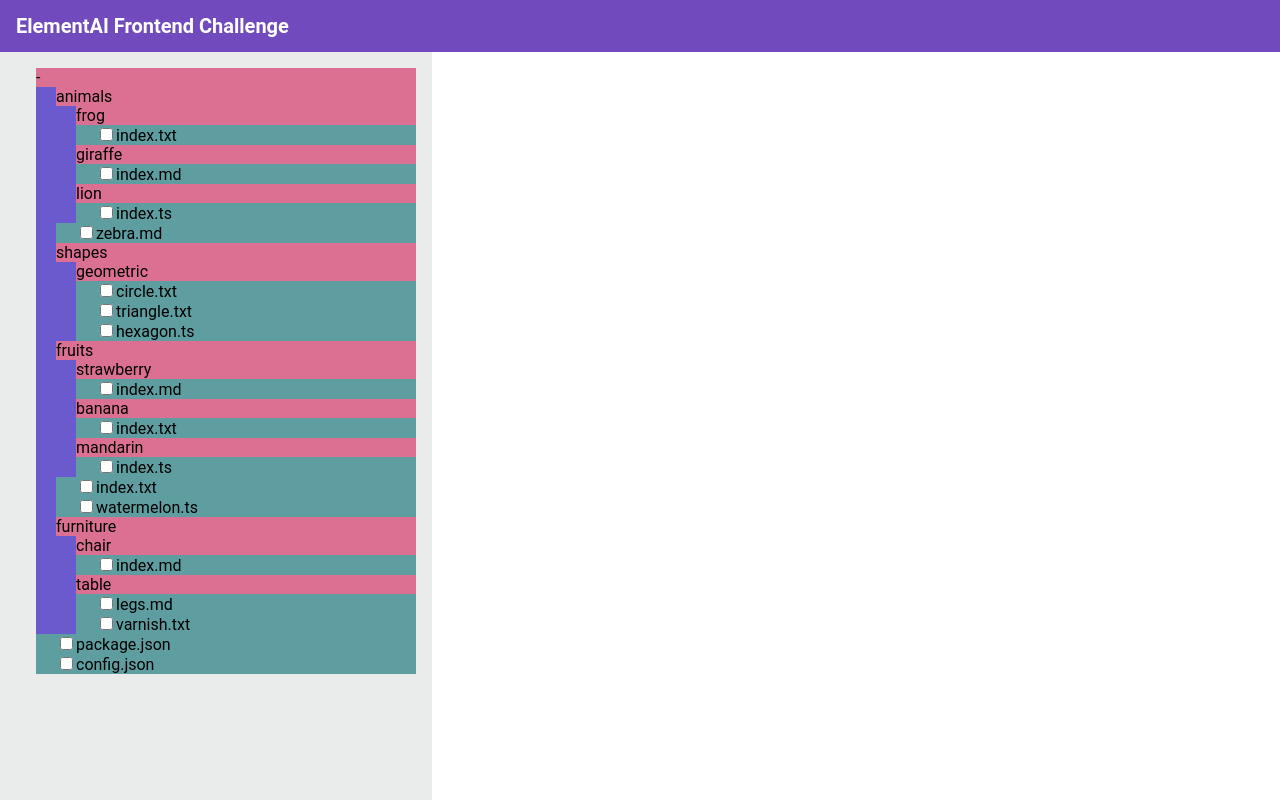
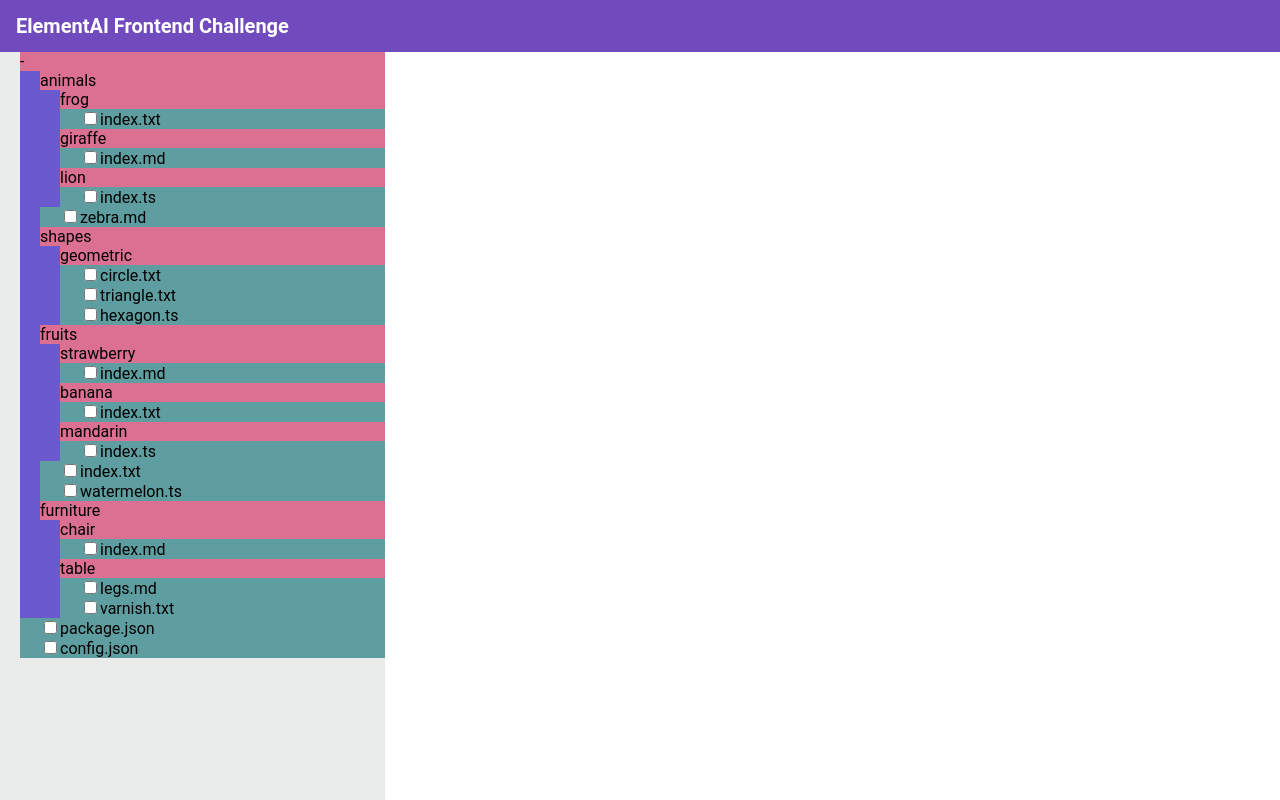
Before and after one commit to FloatingShepherd/file-tree, a React (Create React App) app: page / in a window 1280 px wide. Built offline with nearby package versions, Linux system fonts and the light colour scheme.

Commit message:
Fixed css

```diff
--- a/src/components/FileContent/index.css
+++ b/src/components/FileContent/index.css
@@ -11,6 +11,6 @@
 
 @media only screen and (min-width: 800px) {
   .FileContent {
-    max-width:70%;
+    width:70%;
   }
 }
--- a/src/components/FileTree/index.css
+++ b/src/components/FileTree/index.css
@@ -1,7 +1,6 @@
 .FileTree {
   display: flex;
   background-color: #eaebeb;
-  padding: 16px;
 }
 
 @media only screen and (max-width: 800px) {
```
